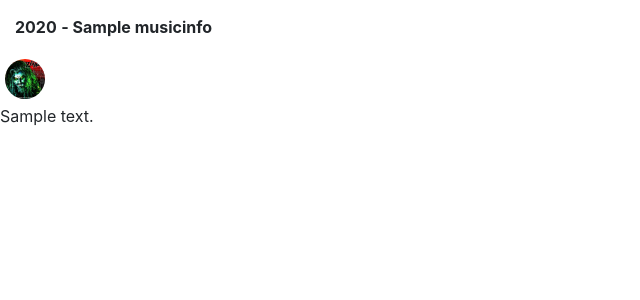
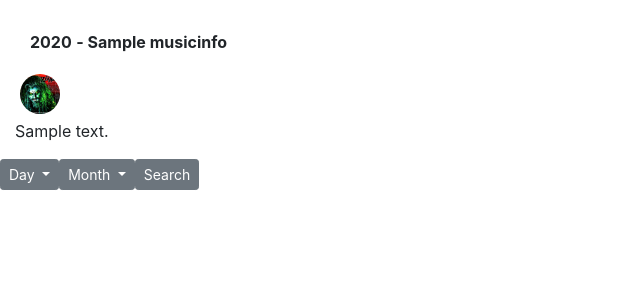
Before and after one commit to HnyBgr/Tune-In, a Django app: page / in a window 1280 px wide. Shown: the top 300 px of the page, without its empty margins (0-640 px from the left). Run offline with Django 3.2, Linux system fonts and the light colour scheme; tables that the repository leaves empty hold one stand-in row (values such as "Sample post"); some libraries are stand-ins or nearby versions.

Commit message:
added drop down menu and search button

```diff
--- a/main_app/templates/main_app/index.html
+++ b/main_app/templates/main_app/index.html
@@ -8,16 +8,18 @@
         integrity="sha384-9aIt2nRpC12Uk9gS9baDl411NQApFmC26EwAOH8WgZl5MYYxFfc+NcPb1dKGj7Sk" crossorigin="anonymous">
 
     {% load static %}
-    <link rel="shortcut icon" type="image/ico" href="{% static 'tune_in/img/favicon.ico' %}">
+    <link rel="shortcut icon" type="image/ico" href="{% static "tune_in/img/favicon.ico" %}">
     <title>Tune-In</title>
     <style>
+        body {
+            margin: 10px;
+            padding: 5px;
+        }
         .container-fluid {
             display: flex;
             margin: 10px;
             padding: 5px;
         }
-
-
         .album_pin {
             vertical-align: middle;
             width: 50px;
@@ -26,30 +28,102 @@
             margin: 5 px;
             padding: 5px;
         }
+        .dropdown-menu {
+            height: 200px;
+            overflow-y: auto;
+        }
     </style>
 </head>
 
 
 <body>
-    <div class='container-fluid'>
-        <div class='tim_info_'>
+    <div class="container-fluid">
+        <div class="tim_info_">
             {% for td in this_day%}
-            <div class='tim_title_info'></div>
-            <span class='tim_year'>
+            <div class="tim_title_info"></div>
+            <span class="tim_year">
                 <b>{{td.date.year}}</b>
             </span>
             <span><b> - </b></span>
-            <span class='tim_artist'>
+            <span class="tim_artist">
                 <b>{{td.name}}</b>
             </span>
         </div>
     </div>
     <div>
-        <img class='album_pin' alt="Avatar" src="{% static 'tune_in/img/rz.jpg' %}">
+        <img class="album_pin" alt="Avatar" src="{% static 'tune_in/img/rz.jpg' %}">
     </div>
-    <p>{{td.body}}</p>
-    {% endfor%}
+    <div>
+        <p>{{td.body}}</p>
+        {% endfor%}
     </div>
+    <div class="row">
+        <div class="tim_day">
+            <button type="button" class="btn btn-secondary btn-sm dropdown-toggle" id="dropdownMenuButton"
+                data-toggle="dropdown">
+                Day
+            </button>
+            <div class="dropdown-menu scrollable-menu" aria-labelledby="dropdownMenuButton">
+                <a class="dropdown-item" href="#">1</a>
+                <a class="dropdown-item" href="#">2</a>
+                <a class="dropdown-item" href="#">3</a>
+                <a class="dropdown-item" href="#">4</a>
+                <a class="dropdown-item" href="#">5</a>
+                <a class="dropdown-item" href="#">6</a>
+                <a class="dropdown-item" href="#">7</a>
+                <a class="dropdown-item" href="#">8</a>
+                <a class="dropdown-item" href="#">9</a>
+                <a class="dropdown-item" href="#">10</a>
+                <a class="dropdown-item" href="#">11</a>
+                <a class="dropdown-item" href="#">12</a>
+                <a class="dropdown-item" href="#">13</a>
+                <a class="dropdown-item" href="#">14</a>
+                <a class="dropdown-item" href="#">15</a>
+                <a class="dropdown-item" href="#">16</a>
+                <a class="dropdown-item" href="#">17</a>
+                <a class="dropdown-item" href="#">18</a>
+                <a class="dropdown-item" href="#">19</a>
+                <a class="dropdown-item" href="#">20</a>
+                <a class="dropdown-item" href="#">21</a>
+                <a class="dropdown-item" href="#">22</a>
+                <a class="dropdown-item" href="#">23</a>
+                <a class="dropdown-item" href="#">24</a>
+                <a class="dropdown-item" href="#">25</a>
+                <a class="dropdown-item" href="#">26</a>
+                <a class="dropdown-item" href="#">27</a>
+                <a class="dropdown-item" href="#">28</a>
+                <a class="dropdown-item" href="#">29</a>
+                <a class="dropdown-item" href="#">30</a>
+                <a class="dropdown-item" href="#">31</a>
+            </div>
+        </div>
+        <div class="tim_month">
+            <button type="button" class="btn btn-secondary btn-sm dropdown-toggle" id="dropdownMenuButton"
+                data-toggle="dropdown">
+                Month
+            </button>
+            <div class="dropdown-menu scrollable-menu" aria-labelledby="dropdownMenuButton">
+                <a class="dropdown-item" href="#">Jan</a>
+                <a class="dropdown-item" href="#">Feb</a>
+                <a class="dropdown-item" href="#">Mar</a>
+                <a class="dropdown-item" href="#">Apr</a>
+                <a class="dropdown-item" href="#">May</a>
+                <a class="dropdown-item" href="#">Jun</a>
+                <a class="dropdown-item" href="#">Jul</a>
+                <a class="dropdown-item" href="#">Aug</a>
+                <a class="dropdown-item" href="#">Sep</a>
+                <a class="dropdown-item" href="#">Oct</a>
+                <a class="dropdown-item" href="#">Nov</a>
+                <a class="dropdown-item" href="#">Dec</a>
+            </div>
+        </div>
+        <div class="submit">
+            <button type="button" class="btn btn-secondary btn-sm">Search</button>
+        </div>
+    </div>
+
+
+
 
 
 
```
